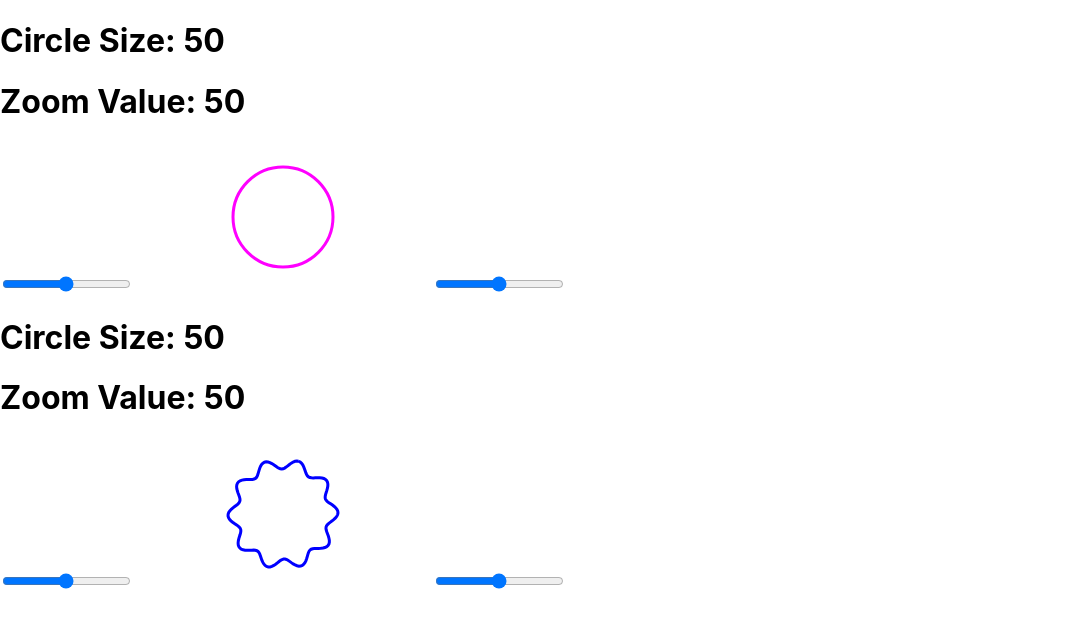
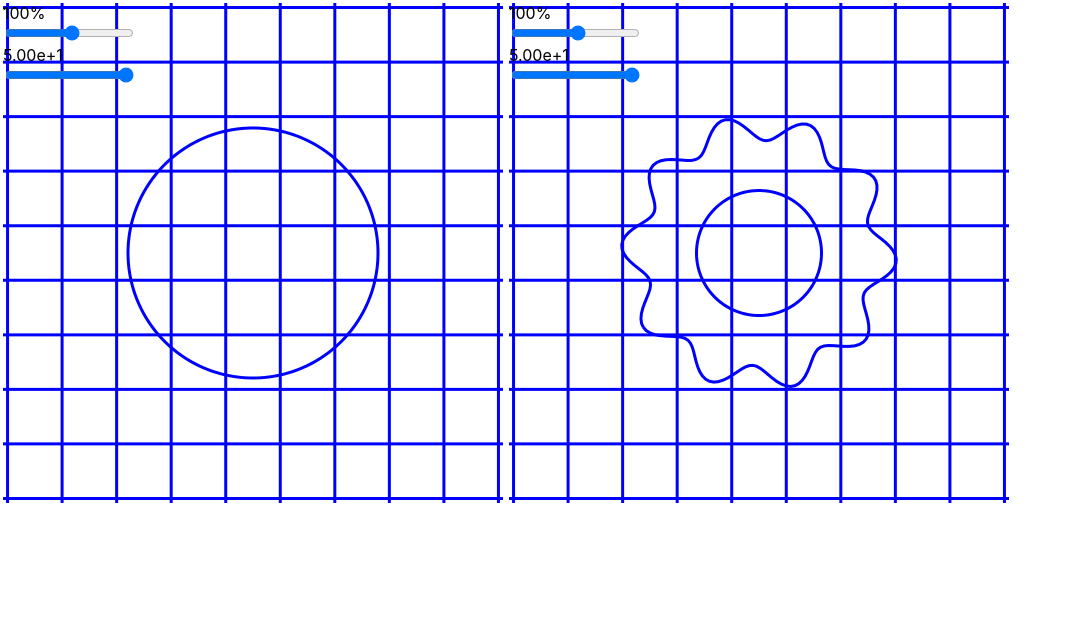
Before and after one commit to lucasmyers97/bachmann-landau, a React (Create React App) app: page / in a window 1280 px wide. Shown: the top 628 px of the page, without its empty margins (0-1071 px from the left). Built offline with nearby package versions, Linux system fonts and the light colour scheme.

Commit message:
Added zoom, gridlines, and styling

```diff
--- a/src/App.jsx
+++ b/src/App.jsx
@@ -1,40 +1,28 @@
 import React from 'react';
+import style from './App.module.css';
 import Plot from './Plot';
-import { clearScreen, returnCircle, transformFunc, drawCurve, drawCircle } from './MathFunctions';
-
+import { returnCircle, transformFunc } from './MathFunctions';
 
 function App() {
 
-  const [plot_1_val, setPlot1Val] = React.useState(50);
-  const [plot_1_zoom, setPlot1Zoom] = React.useState(50);
-  const [plot_2_val, setPlot2Val] = React.useState(50);
-  const [plot_2_zoom, setPlot2Zoom] = React.useState(50);
+  const [plot_1_val, setPlot1Val] = React.useState(0.5);
+  const [plot_2_val, setPlot2Val] = React.useState(0.5);
 
   const pts = returnCircle(plot_1_val);
   const func_pts = pts.map(transformFunc);
+  const new_pts = returnCircle(plot_1_val*plot_2_val);
 
   return (
-    <div className="App">
+    <div className={style.App}>
       <Plot
         slider_value={plot_1_val}
         onSliderChange={(e) => setPlot1Val(e.target.value)}
-        zoom_value={plot_1_zoom}
-        onZoomChange={(e) => setPlot1Zoom(e.target.value)}
-        draw={(canvasRef) => {
-          clearScreen(canvasRef);
-          drawCircle(canvasRef, plot_1_val);}
-             }
+        paths={[pts]}
       />
       <Plot
         slider_value={plot_2_val}
         onSliderChange={(e) => setPlot2Val(e.target.value)}
-        zoom_value={plot_2_zoom}
-        onZoomChange={(e) => setPlot2Zoom(e.target.value)}
-        draw={(canvasRef) => {
-          clearScreen(canvasRef);
-          drawCurve(canvasRef, func_pts);
-          drawCircle(canvasRef, plot_1_val*plot_2_val);}
-             }
+        paths={[func_pts, new_pts]}
       />
     </div>
   );
--- /dev/null
+++ b/src/App.module.css
@@ -0,0 +1,5 @@
+.App {
+  position: relative;
+  display: flex;
+  flex-direction: row;
+}
--- a/src/Canvas.jsx
+++ b/src/Canvas.jsx
@@ -1,4 +1,5 @@
 import React from 'react';
+import styles from './Canvas.module.css';
 
 function Canvas(props) {
 
@@ -9,9 +10,14 @@ function Canvas(props) {
   });
 
   return (
-    <canvas
-      ref={canvasRef}
-    />
+    <div className={styles.Canvas}>
+      <canvas
+        ref={canvasRef}
+        width="1000"
+        height="1000"
+        className={styles.canvas}
+      />
+    </div>
   );
 }
 
--- /dev/null
+++ b/src/Canvas.module.css
@@ -0,0 +1,11 @@
+.canvas {
+  position: absolute;
+  width: 100%;
+  height: 100%;
+}
+
+.Canvas {
+  position: absolute;
+  width: 100%;
+  height: 100%;
+}
--- a/src/MathFunctions.js
+++ b/src/MathFunctions.js
@@ -1,11 +1,3 @@
-export function clearScreen(canvasRef) {
-  const ctx = canvasRef.current.getContext("2d");
-
-  const width = ctx.canvas.width;
-  const height = ctx.canvas.height;
-  ctx.clearRect(0, 0, width, height);
-  ctx.beginPath();
-}
 
 export function drawCircle(canvasRef, radius) {
   const ctx = canvasRef.current.getContext("2d");
@@ -21,6 +13,8 @@ export function drawCircle(canvasRef, radius) {
   ctx.arc(ctr_x, ctr_y, radius, 0, 2*Math.PI);
   ctx.stroke();
 }
+
+
 
 export function drawCurve(canvasRef, pts) {
   const ctx = canvasRef.current.getContext("2d");
@@ -41,24 +35,30 @@ export function drawCurve(canvasRef, pts) {
   ctx.closePath();
 }
 
+
+
 export function transformFunc(pt) {
   let t = Math.atan2(pt.y, pt.x);
   const r0 = Math.sqrt(pt.x*pt.x + pt.y*pt.y);
   const r = 0.1*r0*Math.cos(10*t) + r0;
-  t += 0.1*r0;
+  t += 2*r0;
   return ({
     x : r*Math.cos(t),
     y : r*Math.sin(t)
   });
 }
 
-function linspace(start, end, num) {
+
+
+export function linspace(start, end, num) {
   const empty_array = Array(num).fill(null);
   const dx = (end - start) / (num - 1);
   return empty_array.map( (_, idx) => {
     return start + dx*idx;
   });
 }
+
+
 
 export function returnCircle(r) {
   const t = linspace(0, 2*Math.PI, 200);
--- a/src/Plot.jsx
+++ b/src/Plot.jsx
@@ -1,34 +1,62 @@
 import React from 'react';
+import styles from './Plot.module.css';
 import Canvas from './Canvas';
+import { renderCanvas, createGridlinePaths } from './Render';
 
 function Plot(props) {
 
+  function drawGrid(canvasRef, zoom) {
+    canvasRef.current.style.background = "white";
+    const grid_paths = createGridlinePaths(canvasRef, 0.2, zoom);
+    console.log(grid_paths);
+    renderCanvas(canvasRef, grid_paths, zoom);
+  }
+
+  const [zoom, setZoom] = React.useState(1);
+
   return (
-    <div className="Plot">
-      <h1>
-        Circle Size: {props.slider_value}
-      </h1>
-      <h1>
-        Zoom Value: {props.zoom_value}
-      </h1>
+    <div className={styles.Plot}>
+      <label
+        className={styles.ZoomLabel}
+        htmlFor="zoomInput"
+      >
+        {Number(zoom*100).toFixed(0)}%
+      </label>
       <input
+        id="zoomInput"
+        className={styles.ZoomSlider}
         type="range"
-        min="1"
-        max="100"
-        onInput={props.onZoomChange}
+        min="0.1"
+        max="2"
+        step="0.01"
+        onInput={(event) => setZoom(event.target.value)}
       />
-      <Canvas
-        draw={props.draw}
-      />
+      <label
+        className={styles.NormLabel}
+        htmlFor="circleSize">
+        {Number(props.slider_value*100).toExponential(2)}
+      </label>
       <input
+        id="circleSize"
+        className={styles.NormSlider}
         type="range"
-        min="1"
-        max="100"
+        min="0"
+        max="1"
+        step="0.01"
         onInput={props.onSliderChange}
       />
+      <div className={styles.Canvas}>
+        <Canvas
+          draw={(canvasRef) => renderCanvas(canvasRef, props.paths, zoom)}
+        />
+      </div>
+      <div className={styles.BackgroundCanvas}>
+        <Canvas
+          draw={(canvasRef) => {drawGrid(canvasRef, zoom);}}
+        />
+      </div>
     </div>
   );
 }
 
-
 export default Plot;
--- /dev/null
+++ b/src/Plot.module.css
@@ -0,0 +1,45 @@
+.Plot {
+  position: relative;
+  width: 500px;
+  height: 500px;
+  border-style: solid;
+  border-color: white;
+}
+
+.Canvas {
+  position: absolute;
+  height: 100%;
+  width: 100%;
+  top: 0px;
+  left: 0px;
+  z-index: 0;
+}
+
+.BackgroundCanvas {
+  position: absolute;
+  height: 100%;
+  width: 100%;
+  top: 0px;
+  left: 0px;
+  z-index: -1;
+}
+
+.ZoomSlider {
+  position: relative;
+  z-index: 1;
+}
+
+.ZoomLabel {
+  display: block;
+  padding-right: 1px;
+}
+
+.NormSlider {
+  position: relative;
+  z-index: 1;
+}
+
+.NormLabel {
+  display: block;
+  padding-right: 20px;
+}
--- /dev/null
+++ b/src/Render.js
@@ -0,0 +1,106 @@
+import { linspace } from './MathFunctions.js';
+
+function clearScreen(canvasRef) {
+  const ctx = canvasRef.current.getContext("2d");
+
+  const width = ctx.canvas.width;
+  const height = ctx.canvas.height;
+  ctx.clearRect(0, 0, width, height);
+  ctx.beginPath();
+  ctx.closePath();
+}
+
+
+
+function zoomPath(path, zoom) {
+  return ( path.map((pt) => {
+    return ({ x : pt.x * zoom,
+              y : pt.y * zoom });
+  }));
+}
+
+
+
+function pointToCanvasPoint(point, dim, width, height) {
+
+  return ({
+    x : -(point.y * dim / 2) + (width / 2),
+    y : (point.x * dim / 2) + (height / 2)
+  });
+}
+
+
+
+function pathToCanvasPath(canvasRef, path) {
+
+  const ctx = canvasRef.current.getContext("2d");
+  const canvas_width = ctx.canvas.width;
+  const canvas_height = ctx.canvas.height;
+  const canvas_dim = Math.min(canvas_width, canvas_height);
+
+  const canvas_path = path.map((point) => {
+    return ( pointToCanvasPoint(point,
+                                canvas_dim,
+                                canvas_width,
+                                canvas_height) );
+  });
+
+  return canvas_path;
+}
+
+
+
+function drawCanvasPath(canvasRef, canvas_path) {
+
+  const ctx = canvasRef.current.getContext("2d");
+  ctx.beginPath();
+  canvas_path.forEach((pt) => {
+    ctx.lineTo(pt.x, pt.y);
+  });
+
+  ctx.lineWidth = 6;
+  ctx.strokeStyle = '#0000FF';
+  ctx.stroke();
+  ctx.closePath();
+}
+
+
+
+function drawPath(canvasRef, path, zoom) {
+
+  const zoomed_path = zoomPath(path, zoom);
+  const canvas_path = pathToCanvasPath(canvasRef, zoomed_path);
+  drawCanvasPath(canvasRef, canvas_path);
+}
+
+
+
+export function renderCanvas(canvasRef, paths, zoom) {
+
+  clearScreen(canvasRef);
+  paths.forEach((path) => { drawPath(canvasRef, path, zoom); });
+}
+
+
+
+export function createGridlinePaths(canvasRef, grid_spacing, zoom) {
+
+  const ctx = canvasRef.current.getContext("2d");
+
+  let n_lines = Math.ceil(1 / (zoom * grid_spacing));
+  n_lines = n_lines % 2 == 0 ? n_lines : (n_lines + 1);
+  n_lines = n_lines * 2;
+  const unscaled_lines = linspace(-n_lines/2, n_lines/2, n_lines);
+  const line_scale = grid_spacing;
+  const scaled_lines = unscaled_lines.map((line) => line*line_scale);
+
+  const end = scaled_lines.length - 1;
+  const x_paths = scaled_lines.map((x_val) => {
+    return [{x: x_val, y: scaled_lines[0]}, {x: x_val, y: scaled_lines[end]}];
+  });
+  const y_paths = scaled_lines.map((y_val) => {
+    return [{x: scaled_lines[0], y: y_val}, {x: scaled_lines[end], y: y_val}];
+  });
+
+  return x_paths.concat(y_paths);
+}
```
